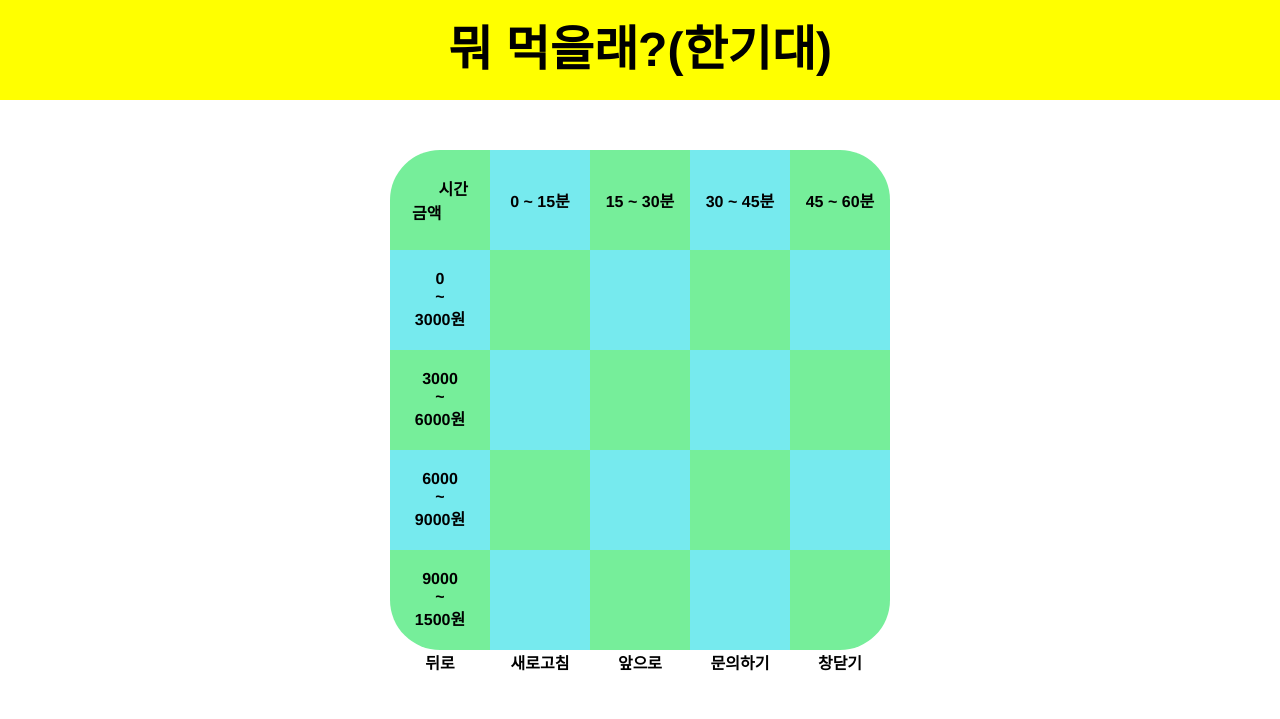
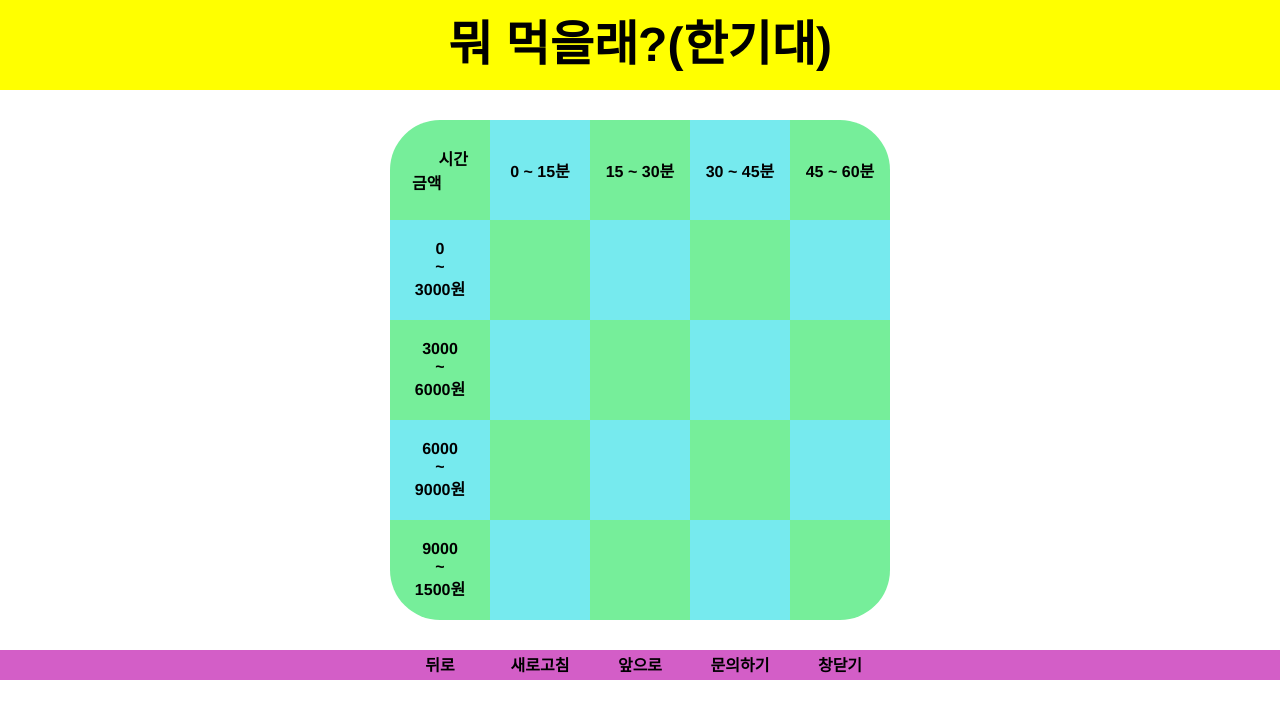
Before and after one commit to kutfood/kutfood.github.com, a Jekyll site: the page index.html, which Jekyll copies as it is, in a window 1280 px wide. Shown: the top 719 px of the page. Built offline with Jekyll 4.4.1, drawn with Linux system fonts in a browser that asks for light colours.

Commit message:
Update mainmenu.css

```diff
--- a/css/mainmenu.css
+++ b/css/mainmenu.css
@@ -7,7 +7,7 @@
 }
 
 header {
-	height: 100px;
+	height: 90px;
 	text-align: center;
 	background-color: yellow;
 }
@@ -19,14 +19,15 @@ a {
 header a {
 	color: black;
 	text-decoration: none;
-	height: 100px;
+	height: 90px;
 	font-size: 300%;
-	line-height: 100px;
+	line-height: 90px;
 }
 
 nav {
-	height: 50px;
+	height: 30px;
 }
+
 
 ul {
 	overflow: hidden;
@@ -63,12 +64,41 @@ li>span {
 	display: table-cell;
 	vertical-align: middle;
 }
-li>a { display:block; width: 100%; height: 100px; padding 0px; }
-a>span {
-	color: black;
+
+li>a {
+	text-decoration: none;
+	display:block; width: 100%; height: 100%; padding 0px;
 }
 
 #lefttop { border-radius: 50px 0px 0px 0px; }
 #righttop { border-radius: 0px 50px 0px 0px; }
 #rightbottom { border-radius: 0px 0px 50px 0px; }
 #leftbottom { border-radius: 0px 0px 0px 50px; }
+
+footer {
+	margin-top: 30px;
+	height: 30px;
+	background-color: #D35EC7;
+}
+
+footer ul {
+	height: 30px;
+}
+
+footer li {
+	height: 30px;
+	width: 100px;
+}
+
+footer li a {
+	color: black;
+	line-height: 30px;
+	font-size: 100%;
+	vertical-align: middle;
+}
+
+footer li span {
+	color: black;
+	font-size: 100%;
+	vertical-align: middle;
+}
```
